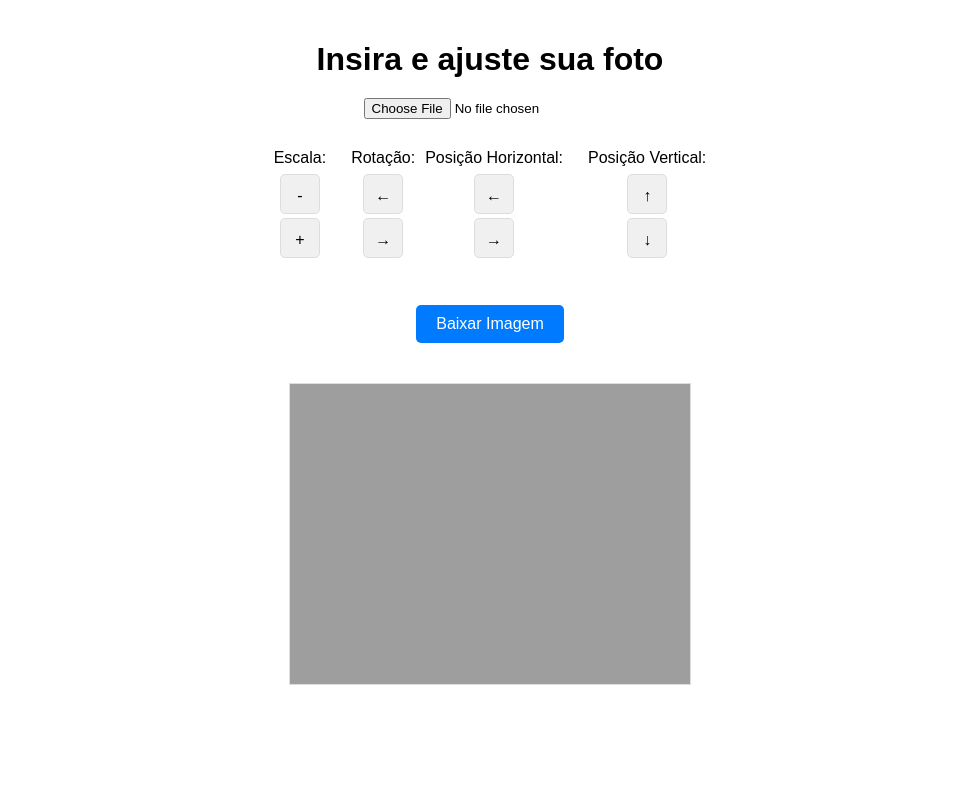
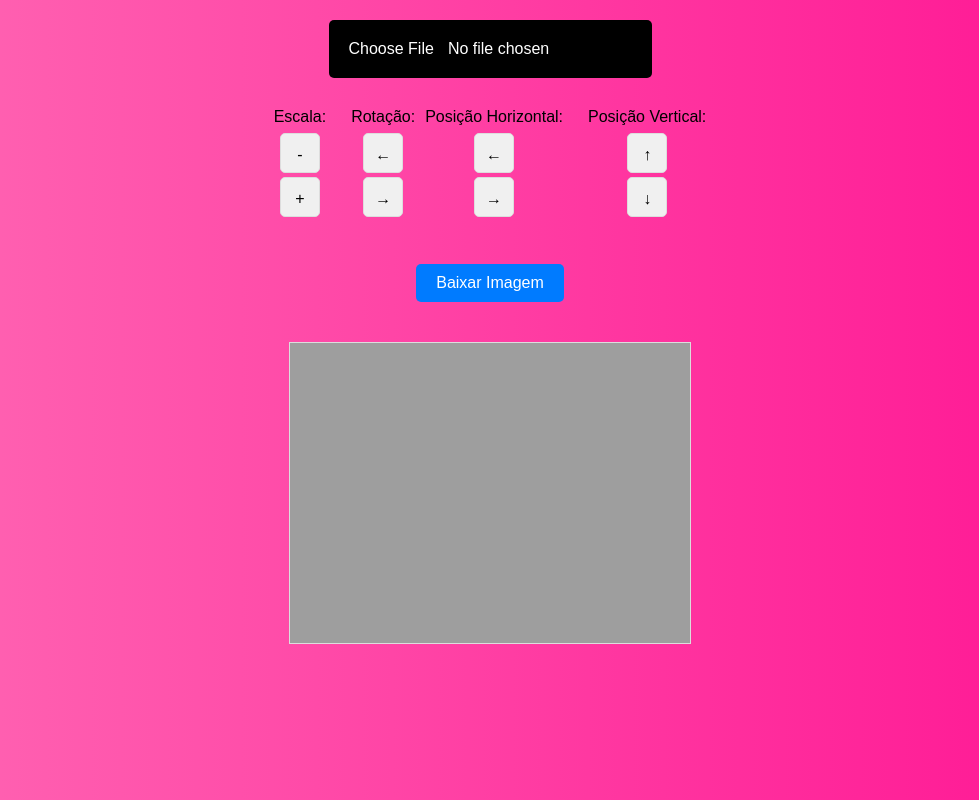
Before and after one commit to uriel4527/EUVOU, a plain HTML site: page avancado.html in a window 1280 px wide. Shown: the whole page, without its empty margins (150-1129 px from the left). Drawn offline with Linux system fonts and the light colour scheme.

Commit message:
Add files via upload

```diff
--- a/avancado.html
+++ b/avancado.html
@@ -20,11 +20,7 @@
             margin: 0;
             padding: 20px;
             box-sizing: border-box;
-        }
-
-        h1 {
-            margin-bottom: 20px;
-            text-align: center;
+            background: linear-gradient(to right, #ff69b4, #ff1493); /* Gradiente rosa */
         }
 
         .controls {
@@ -112,8 +108,37 @@
             height: auto;
         }
 
+        /* Personalizando o botão de upload de arquivos */
         input[type="file"] {
             margin-bottom: 20px;
+            border: none;
+            padding: 10px;
+            font-size: 16px;
+            color: white;
+            background-color: black; /* Cor do botão */
+            border-radius: 5px; /* Bordas arredondadas */
+            cursor: pointer; /* Cursor como ponteiro */
+            display: inline-block;
+        }
+
+        input[type="file"]::-webkit-file-upload-button {
+            background: black; /* Cor do botão para Webkit */
+            color: white;
+            border: none;
+            padding: 10px;
+            font-size: 16px;
+            border-radius: 5px;
+            cursor: pointer;
+        }
+
+        input[type="file"]::-moz-file-upload-button {
+            background: black; /* Cor do botão para Firefox */
+            color: white;
+            border: none;
+            padding: 10px;
+            font-size: 16px;
+            border-radius: 5px;
+            cursor: pointer;
         }
 
         @media (max-width: 600px) {
@@ -126,10 +151,6 @@
                 padding: 10px;
             }
 
-            h1 {
-                font-size: 1.5rem;
-            }
-
             .controls {
                 flex-direction: column;
             }
@@ -137,7 +158,6 @@
     </style>
 </head>
 <body>
-    <h1>Insira e ajuste sua foto</h1>
     <input type="file" id="upload" accept="image/*">
     <div class="controls">
         <div class="input-group-row">
```
